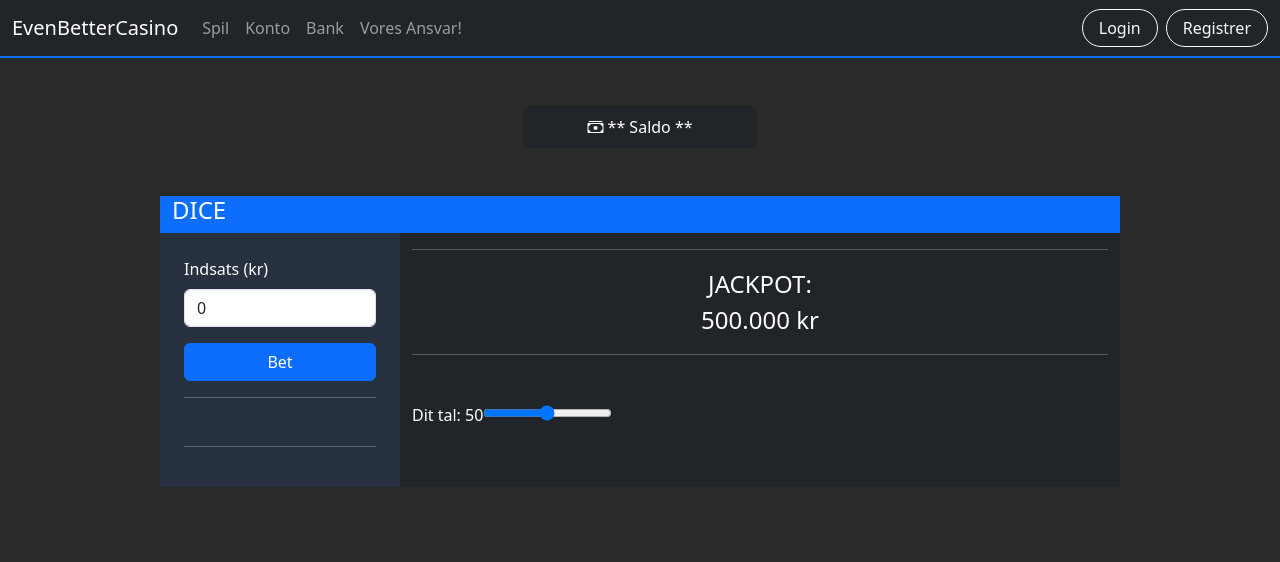
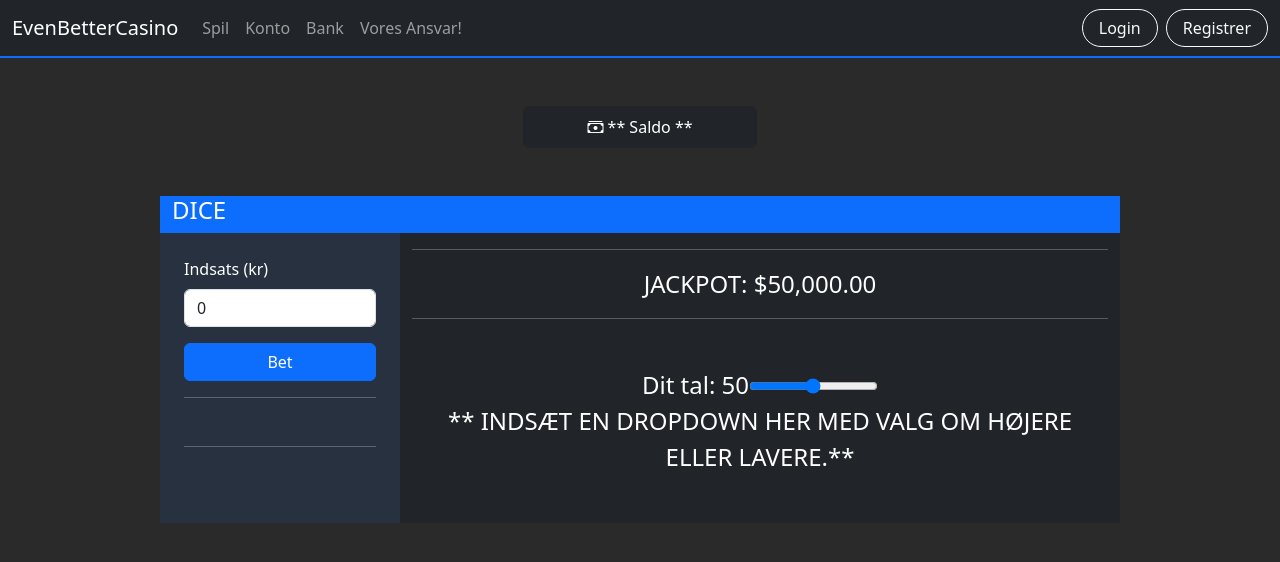
Before and after one commit to NiklasWeinreich/EvenBetterCasino, an Angular app in the folder Frontend/: page /games/dice in a window 1280 px wide. Shown: the top 562 px of the page. Built offline with nearby package versions, Linux system fonts and the light colour scheme.

Commit message:
Lidt ændringer til jackpot UI.

```diff
--- a/Frontend/src/app/Components/games/dice-game/dice-game.component.html
+++ b/Frontend/src/app/Components/games/dice-game/dice-game.component.html
@@ -2,16 +2,11 @@
     <div slot="title-area">
         <h4>DICE</h4>
     </div>
-    <div slot="jackpot-area">
-        <div>
-            JACKPOT:
-        </div>
-        <div>
-            500.000 kr
-        </div>
-    </div>
     <div slot="game-area">
         <label>Dit tal: {{ selectedNumber }}</label>
         <input id="playerNumber" type="range" min="1" max="100" [(ngModel)]="selectedNumber" />
+        <div>
+            ** INDSÆT EN DROPDOWN HER MED VALG OM HØJERE ELLER LAVERE.**
+        </div>
     </div>
   </app-game-layout>
--- a/Frontend/src/app/Components/games/game-layout/game-layout.component.html
+++ b/Frontend/src/app/Components/games/game-layout/game-layout.component.html
@@ -36,11 +36,17 @@
         <div class="col-md-9 bg-dark text-white">
             <div class=" fs-4 text-center mb-5">
                 <hr>
+                <div>
+                    <div>JACKPOT: {{50000 | currency}}</div>
+                    <!-- <div>JACKPOT: {{game.Jackpot | currency}}</div> -->
+                </div>
                 <ng-content select="[slot='jackpot-area']"></ng-content>
                 <ng-content select="[slot='progress-bar']"></ng-content>
                 <hr>
             </div>
-            <ng-content select="[slot='game-area']"></ng-content>
+            <div class=" fs-4 text-center mb-5">
+                <ng-content select="[slot='game-area']"></ng-content>
+            </div>
         </div>
     </div>
 </div>
--- a/Frontend/src/app/Components/games/game-layout/game-layout.component.ts
+++ b/Frontend/src/app/Components/games/game-layout/game-layout.component.ts
@@ -17,4 +17,6 @@ export class GameLayoutComponent {
   placeBet() {
     console.log('Indsat beløb:', this.betAmount);
   }
+
+  // Function to find the game.
 }
--- a/Frontend/src/app/Components/games/yatzy-game/yatzy-game.component.html
+++ b/Frontend/src/app/Components/games/yatzy-game/yatzy-game.component.html
@@ -14,11 +14,6 @@
             <p class="mt-5">PLACEHOLDER FOR TEKST</p>
         </div>
     </div>
-    <div slot="jackpot-area">
-        <div>
-            JACKPOT: {{ jackpot | currency}}
-        </div>
-    </div>
     <div slot="bet-area">
 
         Test test test
```
